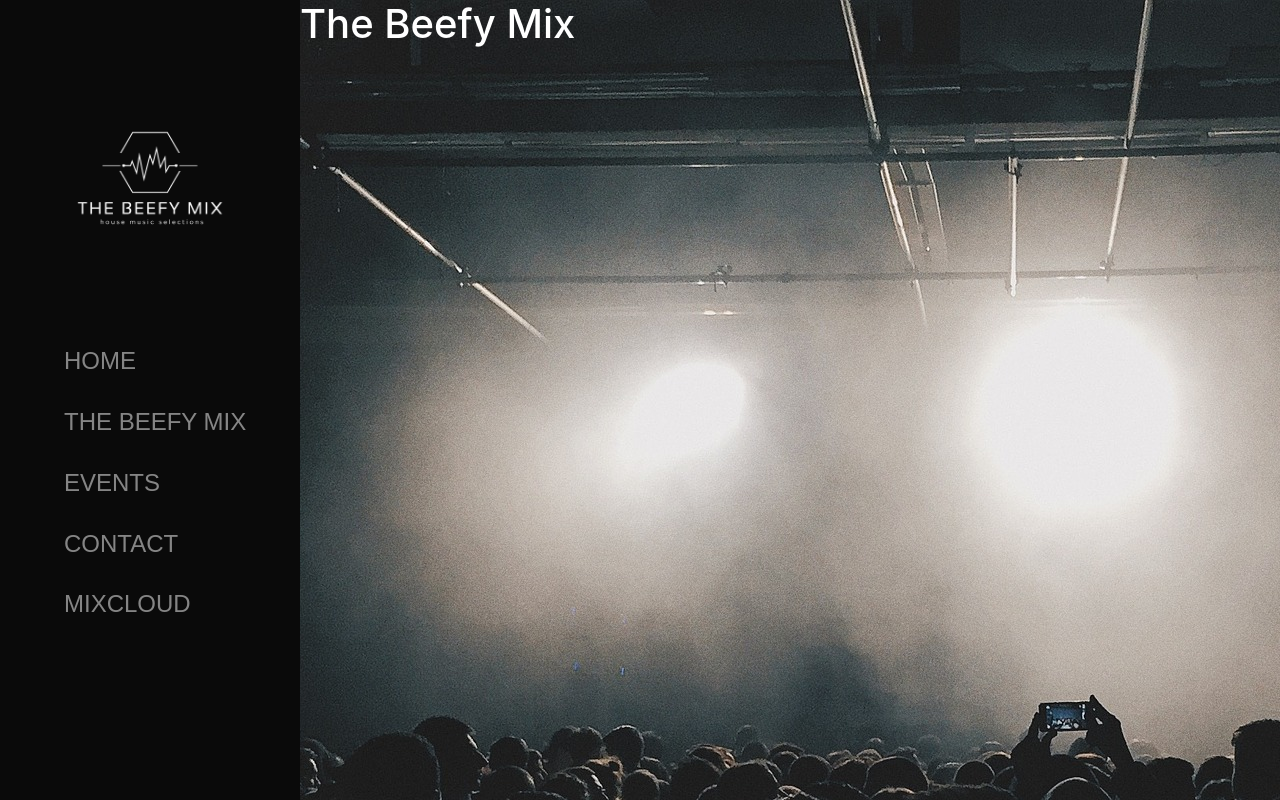
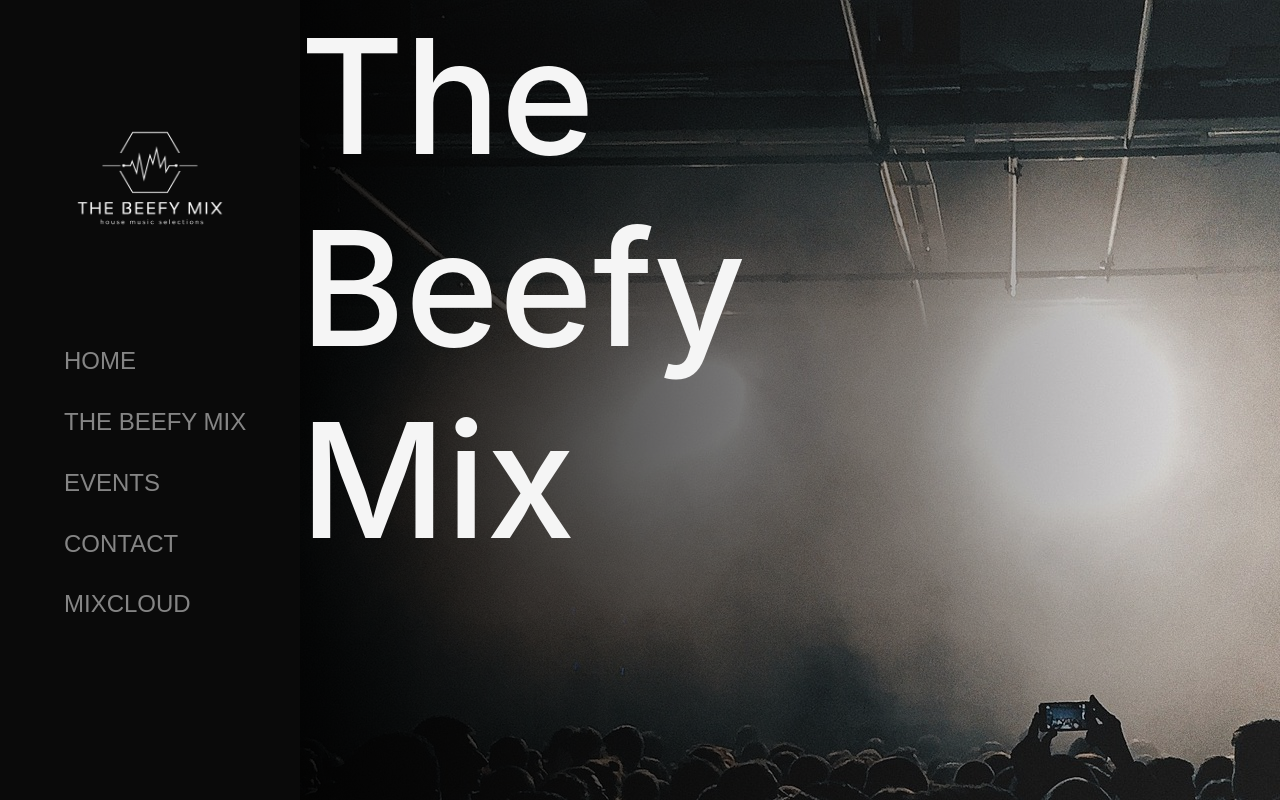
Before and after one commit to FatherBeef/BeefyMix, an Angular app: page / in a window 1280 px wide. Built offline with nearby package versions, Linux system fonts and the light colour scheme; a web font is replaced by a local one.

Commit message:
added title and fade to main

```diff
--- a/src/app/main/main.component.css
+++ b/src/app/main/main.component.css
@@ -1,4 +1,6 @@
 .background-image {
+  position: relative;
+  z-index: 1;
   background-repeat: no-repeat;
   background-size: cover;
   height: 100vh;
@@ -9,5 +11,19 @@
 }
 
 .fade-from-left {
+  position: relative;
+  z-index: 1;
+  height: 100vh;
+  width: 100vw;
+ /* Permalink - use to edit and share this gradient: https://colorzilla.com/gradient-editor/#000000+25,000000+41,000000+100&1+15,0+100 */
+background: -moz-linear-gradient(left, rgba(0,0,0,1) 15%, rgba(0,0,0,0.88) 25%, rgba(0,0,0,0.69) 41%, rgba(0,0,0,0) 100%); /* FF3.6-15 */
+background: -webkit-linear-gradient(left, rgba(0,0,0,1) 15%,rgba(0,0,0,0.88) 25%,rgba(0,0,0,0.69) 41%,rgba(0,0,0,0) 100%); /* Chrome10-25,Safari5.1-6 */
+background: linear-gradient(to right, rgba(0,0,0,1) 15%,rgba(0,0,0,0.88) 25%,rgba(0,0,0,0.69) 41%,rgba(0,0,0,0) 100%); /* W3C, IE10+, FF16+, Chrome26+, Opera12+, Safari7+ */
+filter: progid:DXImageTransform.Microsoft.gradient( startColorstr='#000000', endColorstr='#00000000',GradientType=1 ); /* IE6-9 */
 
 }
+
+
+h1 {
+  font-size: 10rem;
+}
--- a/src/app/main/main.component.html
+++ b/src/app/main/main.component.html
@@ -1,11 +1,11 @@
-<div class="fade-from-left">
+<div [ngStyle]="{background : 'url(/assets/bg/crowd-789652_1920.jpg'}" class="background-image">
 
-  <div [ngStyle]="{background : 'url(/assets/bg/crowd-789652_1920.jpg'}" class="background-image">
+  <div class="fade-from-left">
 
     <div class="title-box">
 
-      <h1 class="has-text-white">
-        The Beefy Mix
+      <h1 class="has-text-light h1">
+        The <br> Beefy <br> Mix
       </h1>
 
     </div>
```
